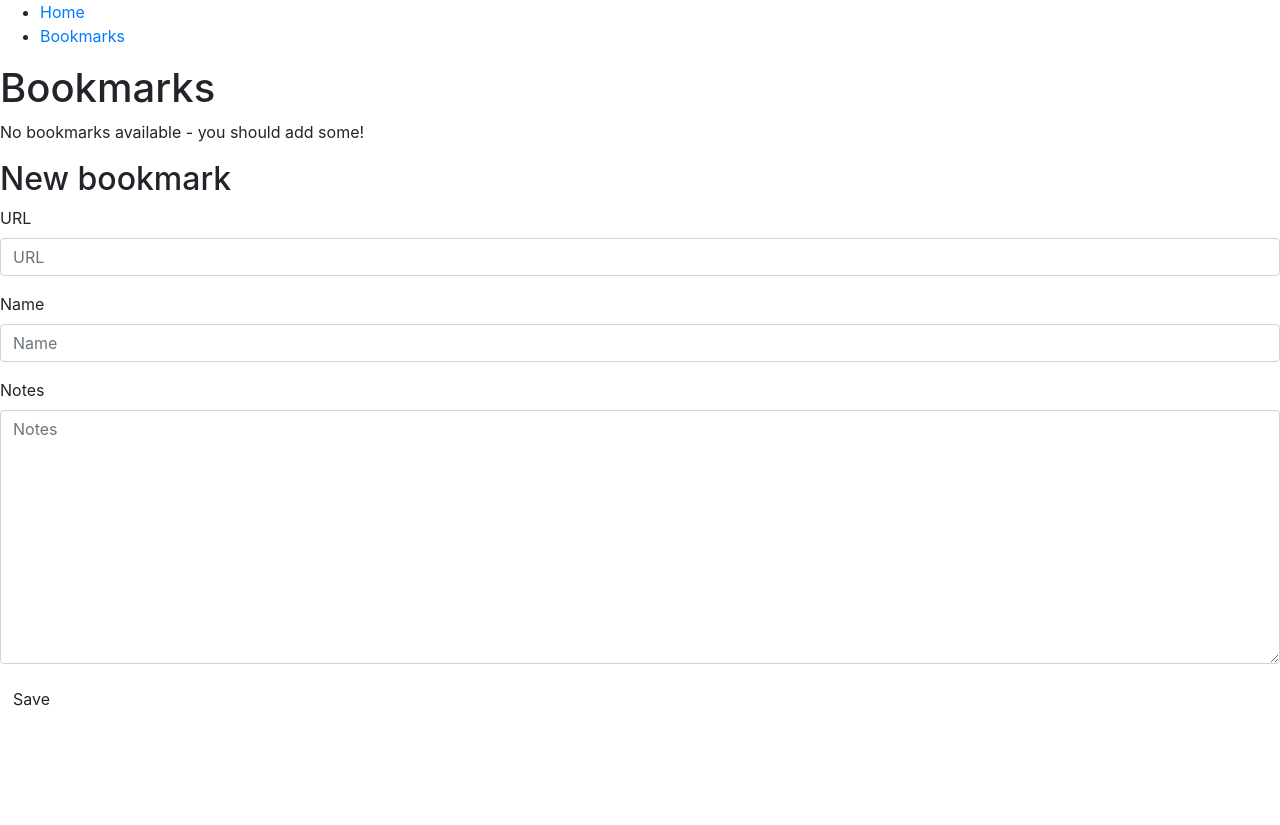
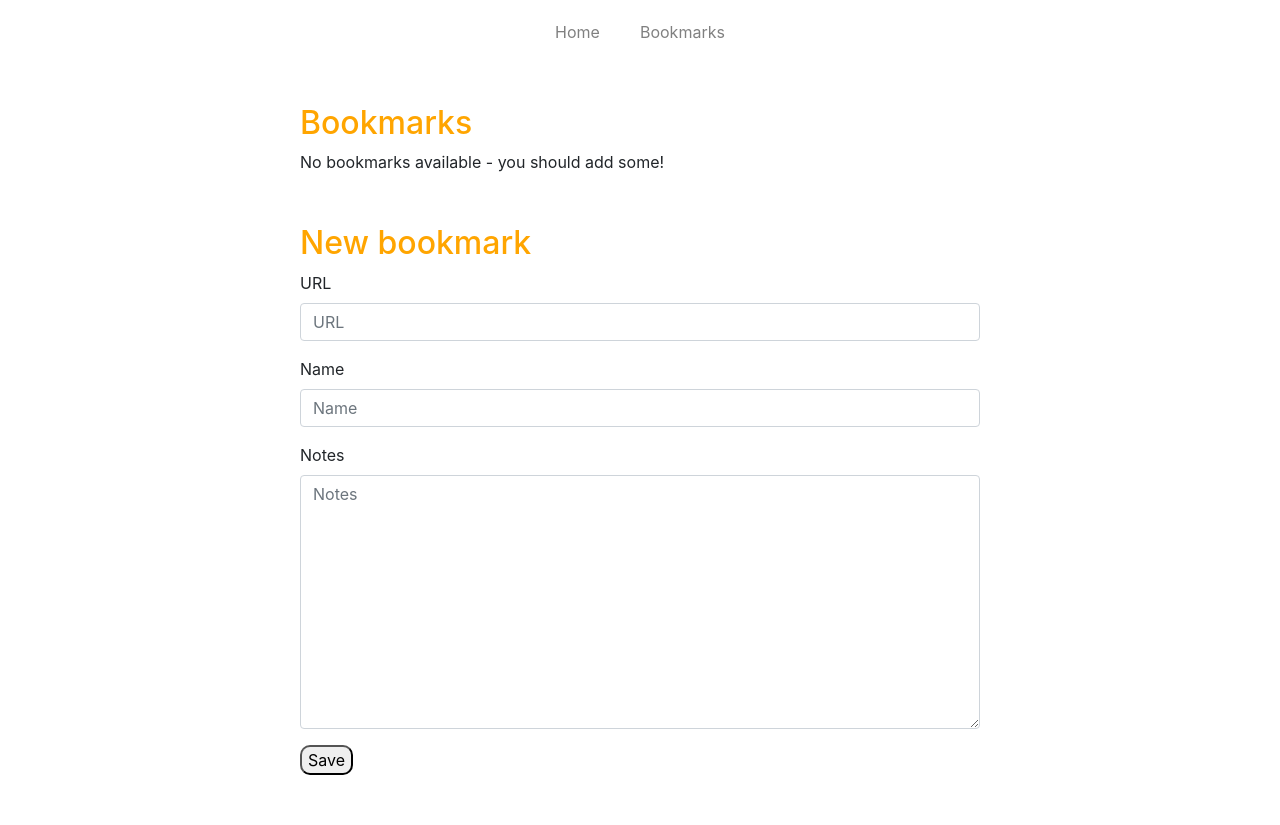
Before and after one commit to jamiemd/djorg, a Django app: page /bookmarks/ in a window 1280 px wide. Before the commit the page ends 706 px from the top, so only its background shows below. Run offline with Django 3.2, Linux system fonts and the light colour scheme; data that the repository does not hold is empty; some libraries are stand-ins or nearby versions.

Commit message:
added styling

```diff
--- a/bookmarks/forms.py
+++ b/bookmarks/forms.py
@@ -5,6 +5,7 @@ from .models import Bookmark
 class BookmarkForm(forms.ModelForm): # make a form based on the bookmark model based on the 3 fields below.
     """form to create bookmarks"""
 
+    # Meta class configures form.ModelForm
     class Meta: # overwriting meta info from modelform
         model = Bookmark
         fields = ('url', 'name', 'notes')
--- /dev/null
+++ b/bookmarks/static/style.css
@@ -0,0 +1,40 @@
+/* base */
+
+.menu {
+  display: flex;
+  justify-content: center;
+}
+
+.menu a {
+  margin: 20px;
+  color: grey;
+}
+
+.content {
+  margin-top: 40px;
+  /* display: flex;
+  justify-content: center; */
+}
+
+.content h1 {
+  color: #fca205;
+  margin: auto;
+  text-align: center;
+}
+
+/* index */
+
+h2 {
+  color: orange;
+}
+
+.pagewidth {
+  margin-left: 300px;
+  margin-right: 300px;
+  margin-bottom: 50px;
+}
+
+button {
+  border-radius: 10px;
+
+}
--- a/bookmarks/templates/base.html
+++ b/bookmarks/templates/base.html
@@ -1,30 +1,32 @@
-{% load bootstrap4 %}
+<!-- load bootstraps -->
+{% load bootstrap4 %} {% load static %}
 
 <!DOCTYPE html>
 
 <head>
+    <link rel="stylesheet" type="text/css" href="{% static 'style.css' %}">
+
     <title>{% block title %}Djorg{% endblock %}</title>
-    {% bootstrap_css %} {% bootstrap_javascript jquery='full' %}
+    {% bootstrap_css %}
+    {% bootstrap_javascript jquery='full' %}
+    <!-- jquery integrity check  -->
 </head>
 
 <body>
-    <div id="menu">
+
+    <div class="menu">
         {% block menu %}
-        <ul>
-            <li>
-                <a href="/">Home</a>
-            </li>
-            <li>
-                <a href="/bookmarks/">Bookmarks</a>
-            </li>
-        </ul>
+        <a href="/">Home</a>
+        <a href="/bookmarks/">Bookmarks</a>
         {% endblock %}
     </div>
 
-    <div id="content">
+    <div class="content">
         {% block content %}
-        <h1>Welcome to Djorg!</h1>{% endblock %}
+        <h1>Welcome to Djorg!</h1>
+        {% endblock %}
     </div>
+
 </body>
 
 </html>
--- a/bookmarks/templates/bookmarks/form.html
+++ b/bookmarks/templates/bookmarks/form.html
@@ -1,8 +1,11 @@
 {% load bootstrap4 %}
 
-<h2>New bookmark</h2>
-<form method="POST" class="bookmark-form">
-    {% csrf_token %} {% bootstrap_form form %} {% buttons %}
-    <button type="submit" class="save btn btn-default">Save</button>
+<form method="POST" class="pagewidth">
+    <h2>New bookmark</h2>
+
+    {% csrf_token %}
+    {% bootstrap_form form %}
+    {% buttons %}
+    <button type="submit">Save</button>
     {% endbuttons %}
 </form>
--- a/bookmarks/templates/bookmarks/index.html
+++ b/bookmarks/templates/bookmarks/index.html
@@ -1,5 +1,15 @@
-{% extends "base.html" %} {% load bootstrap4 %} {% block title %}Djorg - Bookmarks{% endblock %} {% block content %}
-<h1>Bookmarks</h1>
+{% extends "base.html" %}
+<!-- inherit from base.html file -->
+{% load static %} {% load bootstrap4 %}
+
+<!-- overwrite title from base.html -->
+{% block title %}Djorg - Bookmarks{% endblock %}
+
+<!-- inside base.html block -->
+{% block content %}
+<div class="pagewidth">
+    <link rel="stylesheet" type="text/css" href="{% static 'style.css' %}">
+    <h2>Bookmarks</h2>
     {% if bookmarks %}
     <ol>
         {% for bookmark in bookmarks %}
@@ -10,4 +20,9 @@
     </ol>
     {% else %}
     <p>No bookmarks available - you should add some!</p>
-{% endif %} {% include "bookmarks/form.html" %} {% endblock %}
+    {% endif %}
+</div>
+<!-- add the form -->
+{% include "bookmarks/form.html" %}
+
+{% endblock %}
--- a/bookmarks/views.py
+++ b/bookmarks/views.py
@@ -4,12 +4,12 @@ from .models import Bookmark # import model bookmark
 
 
 #view that takes a request to view a page for the web browser and return a render based on it
-def index(request): # define view method that takes a request
-    if request.method == 'POST':
-        form = BookmarkForm(request.POST)
-        if form.is_valid():
-            form.save()
+def index(request):
+    if request.method == 'POST': # check if post request
+        form = BookmarkForm(request.POST) # make BookmarkForm object based on request parameters that user filled in
+        if form.is_valid(): # django validation to check if data entered is valid
+            form.save() # if valid then save it
     # query all objects by using model class and put them in a dictionary with key 'bookmarks'
     context = {'bookmarks': Bookmark.objects.all(),
-            'form': BookmarkForm()}
+            'form': BookmarkForm()} # make instance of BookmarkForm and pass the instance as a form to the context and now the template will know about the form too
     return render(request, 'bookmarks/index.html', context) # render the request
```
Also changed, not shown: README.md, 1 other file. Lines whose indentation alone changed are shown as unchanged.
